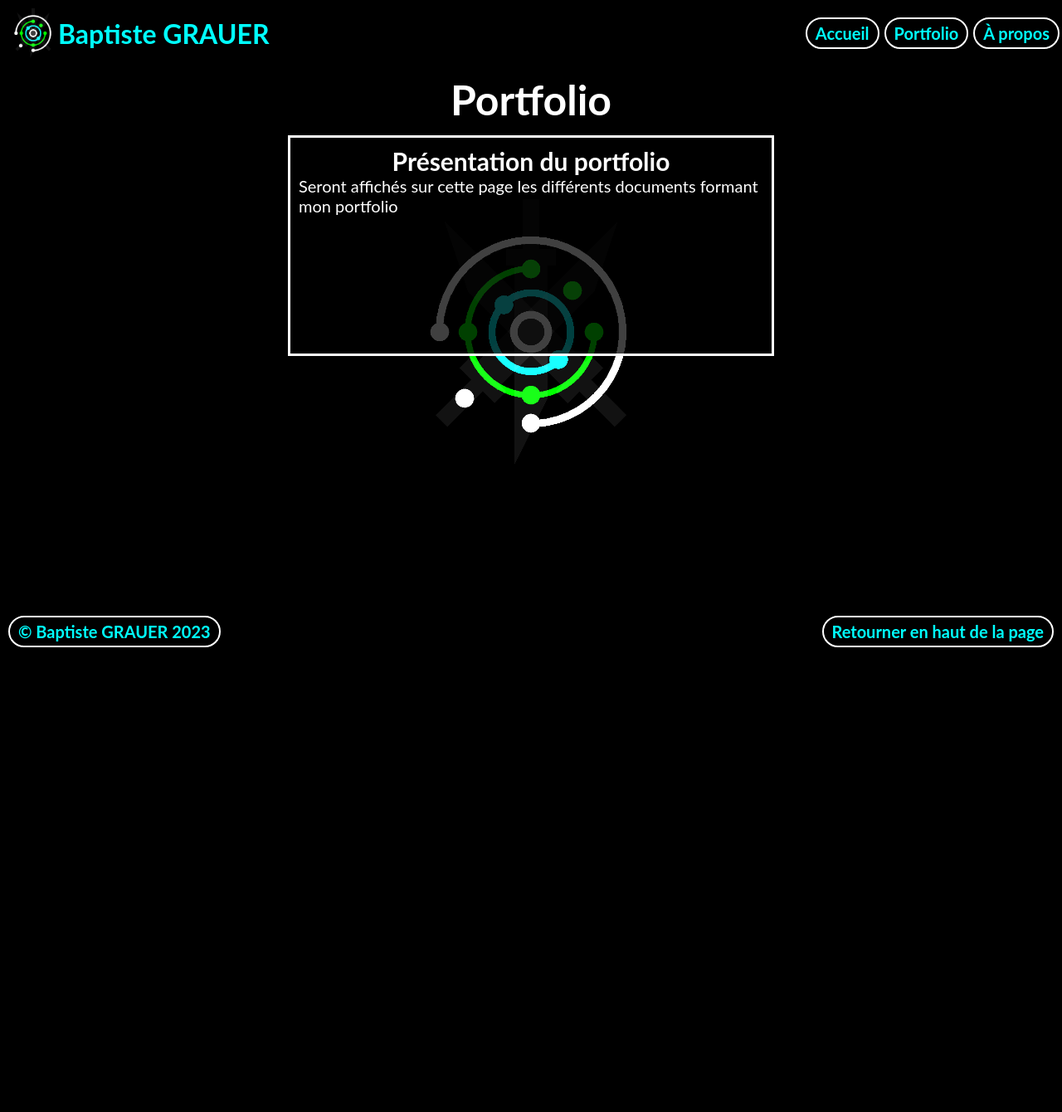
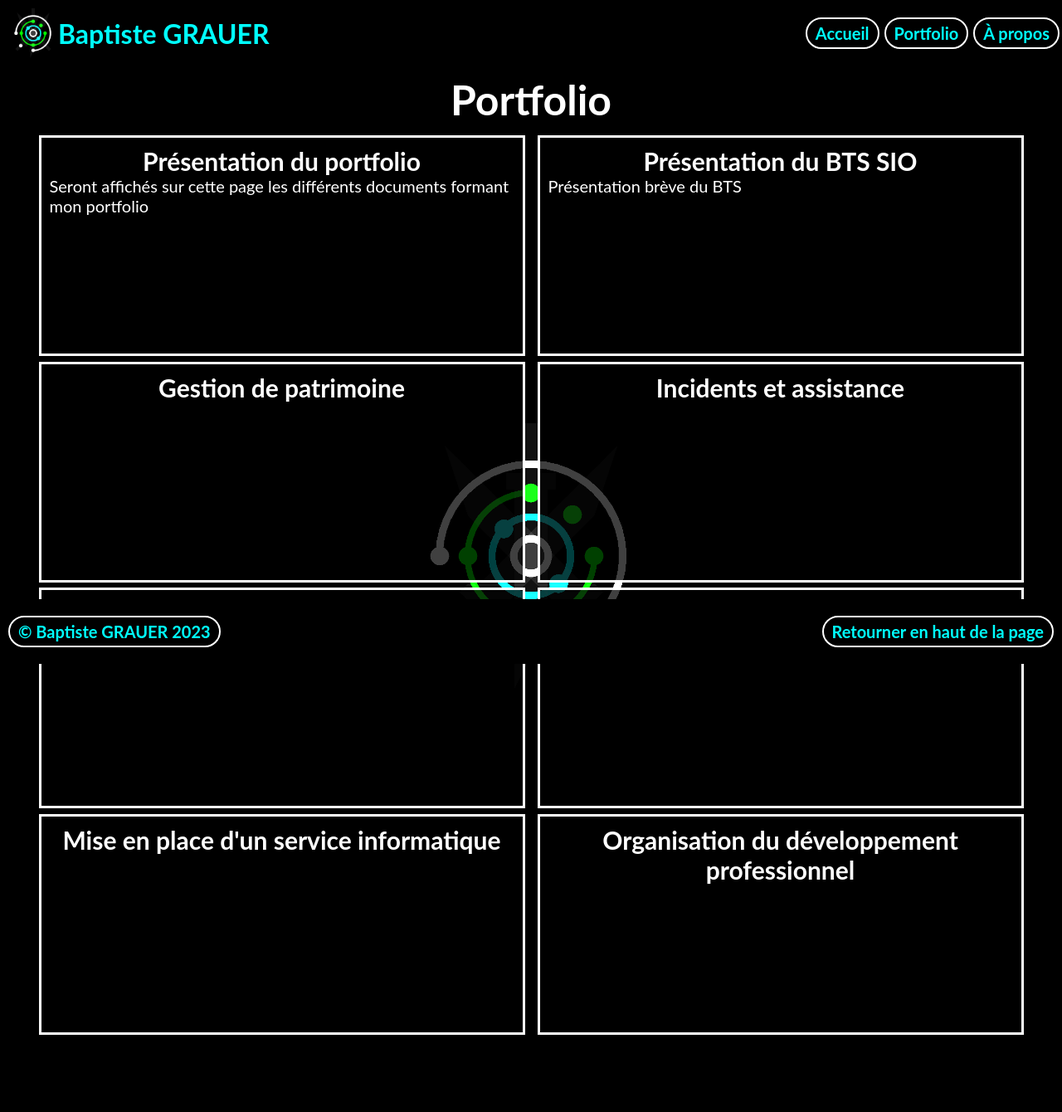
Before and after one commit to xWoozixx/BoraboraDev, a PHP site: page /annexes/portfolio.html in a window 1280 px wide. Shown: the whole page at 83% size. Before the commit the page ends 780 px from the top, so only its background shows below. Run offline with PHP 8.4, Linux system fonts and the light colour scheme.

Commit message:
remplissage page portfolio

```diff
--- a/annexes/portfolio.html
+++ b/annexes/portfolio.html
@@ -29,6 +29,34 @@
                 <h2>Présentation du portfolio</h2>
                 <p>Seront affichés sur cette page les différents documents formant mon portfolio</p>
             </div>
+            <div class="paragraphe">
+                <h2>Présentation du BTS SIO</h2>
+                <p>Présentation brève du BTS</p>
+            </div>
+            <div class="paragraphe">
+                <h2>Gestion de patrimoine</h2>
+                <p></p>
+            </div>
+            <div class="paragraphe">
+                <h2>Incidents et assistance</h2>
+                <p></p>
+            </div>
+            <div class="paragraphe">
+                <h2>Développement de la présence en ligne de l'organisation</h2>
+                <p></p>
+            </div>
+            <div class="paragraphe">
+                <h2>Travail en mode projet</h2>
+                <p></p>
+            </div>
+            <div class="paragraphe">
+                <h2>Mise en place d'un service informatique</h2>
+                <p></p>
+            </div>
+            <div class="paragraphe">
+                <h2>Organisation du développement professionnel</h2>
+                <p></p>
+            </div>
         </section>
         <footer>
             <a href="../annexes/about.html" class="bouton_pdp">© Baptiste GRAUER 2023</a>
--- a/body.css
+++ b/body.css
@@ -24,7 +24,7 @@
     width: 35em;
     height: 15em;
     margin-block: 3.3px;
-    margin-inline: 7.34px;
+    margin-inline: 7.5px;
     padding:10px;
     z-index: 1;
 }
--- a/index.html
+++ b/index.html
@@ -49,7 +49,6 @@
                     <ul>
                         <li>Site Garage</li>
                         <li>Site Bora Bora</li>
-                        <li>Python</li>
                     </ul>
                 </p>
             </div>
```
